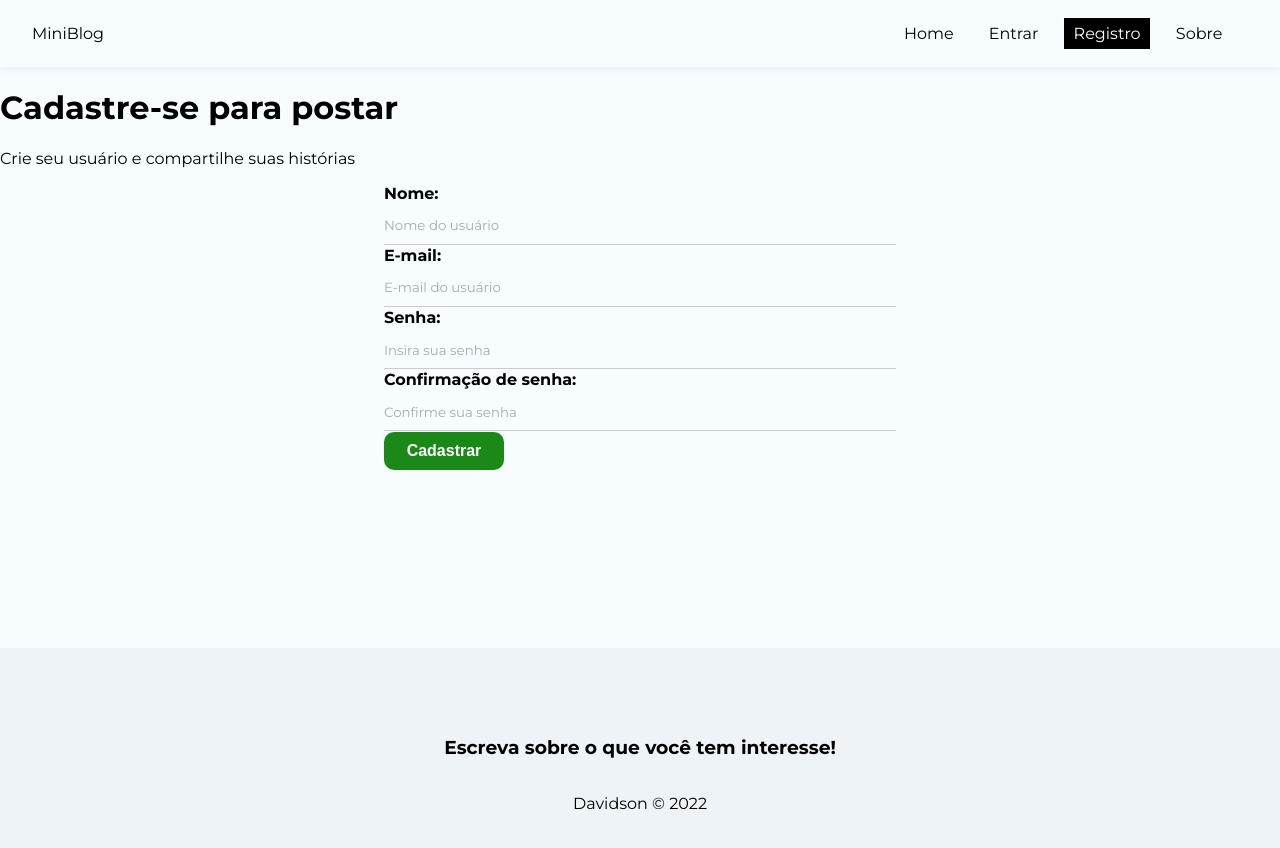
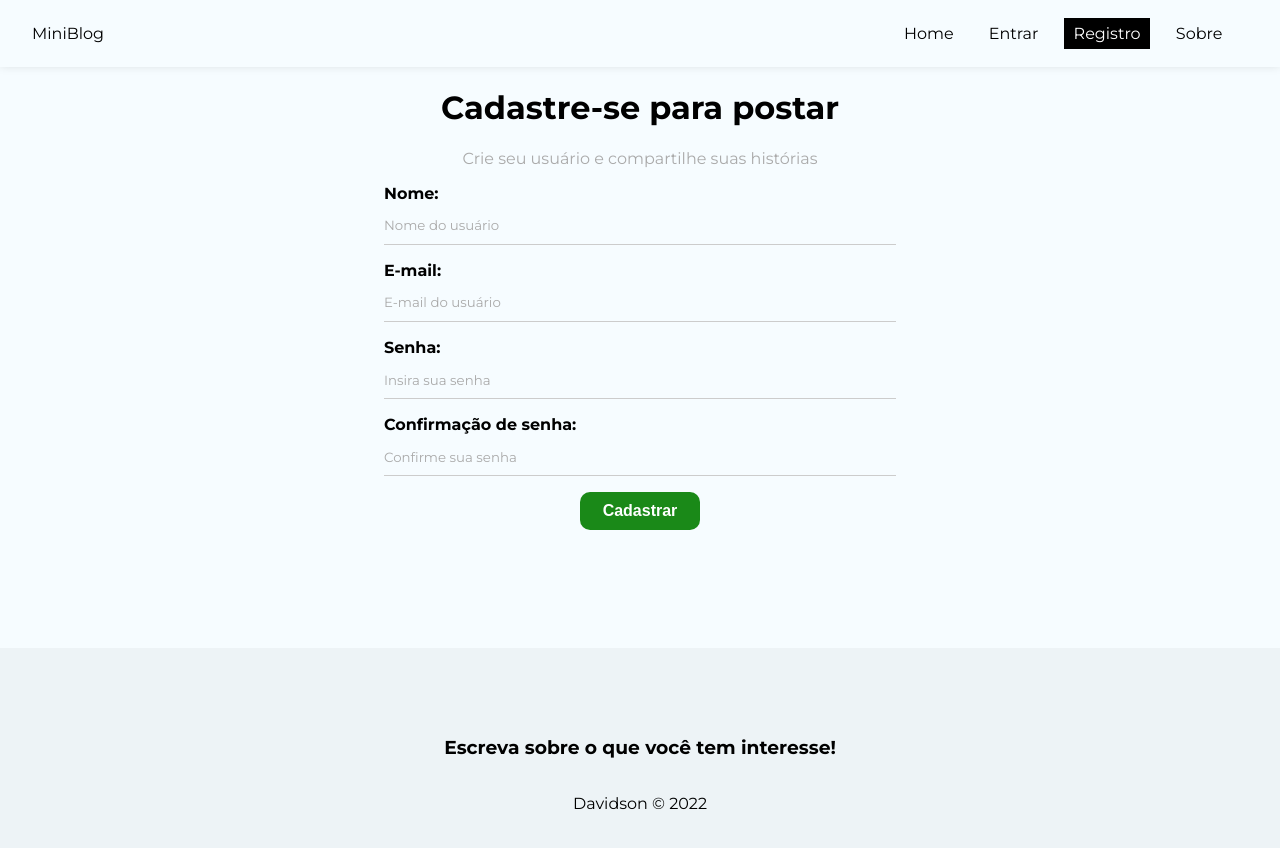
Before and after one commit to davidsoncarrilho/frontendweb2, a React (Create React App) app: page /register in a window 1280 px wide. Shown: the top 848 px of the page. Built offline with nearby package versions, Linux system fonts and the light colour scheme.

Commit message:
State do form de cadastro

```diff
--- a/src/index.css
+++ b/src/index.css
@@ -43,7 +43,7 @@
 label {
   display: flex;
   flex-direction: column;
-  margin-bottom: 1px;
+  margin-bottom: 1em;
 }
 
 label span {
--- a/src/pages/Register/Register.js
+++ b/src/pages/Register/Register.js
@@ -3,11 +3,35 @@
 import { useState, useEffect } from "react";
 
 const Register = () => {
+  const [displayName, setDisplayName] = useState("");
+  const [email, setEmail] = useState("");
+  const [password, setPassword] = useState("");
+  const [confirmPassword, setConfirmPassword] = useState("");
+  const [error, setError] = useState("");
+
+  const handleSubmit = (e) => {
+    e.preventDefault();
+
+    setError("");
+
+    const user = {
+      displayName,
+      email,
+      password,
+    };
+    if (password !== confirmPassword) {
+      setError("As senhas precisam ser iguais!");
+      return;
+    }
+
+    console.log(user);
+  };
+
   return (
-    <div>
+    <div className={styles.register}>
       <h1>Cadastre-se para postar</h1>
       <p>Crie seu usuário e compartilhe suas histórias</p>
-      <form>
+      <form onSubmit={handleSubmit}>
         <label>
           <span>Nome:</span>
           <input
@@ -15,6 +39,8 @@
             name="displayName"
             required
             placeholder="Nome do usuário"
+            value={displayName}
+            onChange={(e) => setDisplayName(e.target.value)}
           />
         </label>
         <label>
@@ -24,6 +50,8 @@
             name="email"
             required
             placeholder="E-mail do usuário"
+            value={email}
+            onChange={(e) => setEmail(e.target.value)}
           />
         </label>
         <label>
@@ -33,6 +61,8 @@
             name="password"
             required
             placeholder="Insira sua senha"
+            value={password}
+            onChange={(e) => setPassword(e.target.value)}
           />
         </label>
         <label>
@@ -42,9 +72,12 @@
             name="confirmPassword"
             required
             placeholder="Confirme sua senha"
+            value={confirmPassword}
+            onChange={(e) => setConfirmPassword(e.target.value)}
           />
         </label>
         <button className="btn">Cadastrar</button>
+        {error && <p className="error">{error}</p>}
       </form>
     </div>
   );
```
